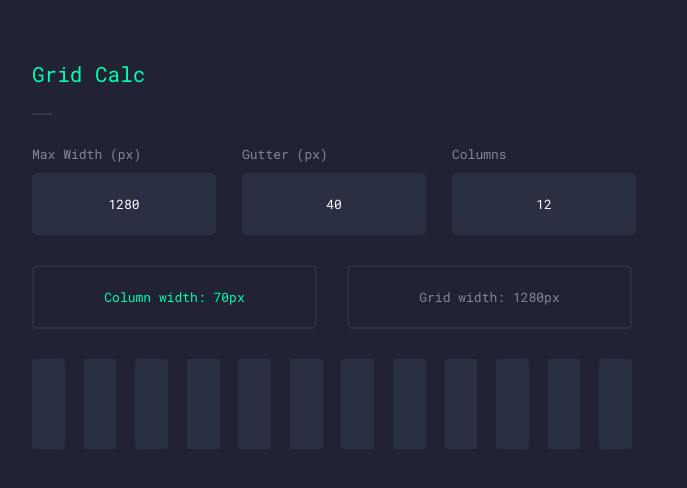
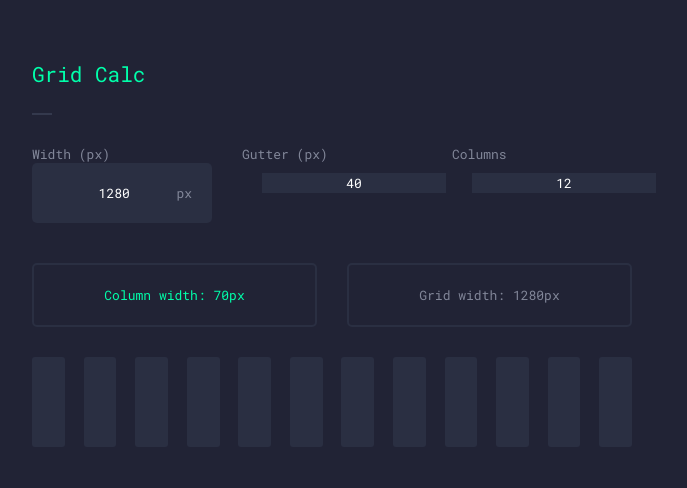
Before and after one commit to dannymcclain/Grid-Calc, a React (Create React App) app: page / in a window 1280 px wide. Shown: the top 488 px of the page, without its empty margins (28-715 px from the left). Built offline with nearby package versions, Linux system fonts and the light colour scheme.

Commit message:
adding px after

```diff
--- a/src/App.css
+++ b/src/App.css
@@ -42,13 +42,8 @@ input {
   outline: none;
   border: none;
   background: #2a2f42;
-  border-radius: 5px;
-  height: 60px;
-  display: flex;
-  justify-content: center;
-  align-items: center;
   text-align: center;
-  transition: background 200ms ease, color 200ms ease;
+  margin-left: 20px;
 }
 
 input:focus {
@@ -84,6 +79,19 @@ label {
   font-weight: 400;
   margin-bottom: 10px;
   display: block;
+}
+
+.input-container {
+  background: #2a2f42;
+  border-radius: 5px;
+  height: 60px;
+  display: flex;
+  justify-content: center;
+  align-items: center;
+}
+
+.input-container span {
+  margin-right: 20px;
 }
 
 .grid-calculated {
--- a/src/App.js
+++ b/src/App.js
@@ -68,18 +68,24 @@ class App extends Component {
       <div className="container">
         <h1>Grid Calc</h1>
         <div className="grid-values">
-          <div className="grid-input">
-            <label>Max Width (px)</label>
+          <div className="grid-input px-suffix">
+            <label for="max-grid">
+              Width (px)
+              <div className="input-container">
                 <input
                   type="number"
                   className="max-width"
+                  id="max-grid"
                   value={this.state.maxWidth}
                   onChange={this.setMaxWidth}
                   min={1}
                 />
+                <span>px</span>
+              </div>
+            </label>
           </div>
 
-          <div className="grid-input">
+          <div className="grid-input px-suffix">
             <label>Gutter (px)</label>
             <input
               type="number"
```
Lines whose indentation alone changed are shown as unchanged.
